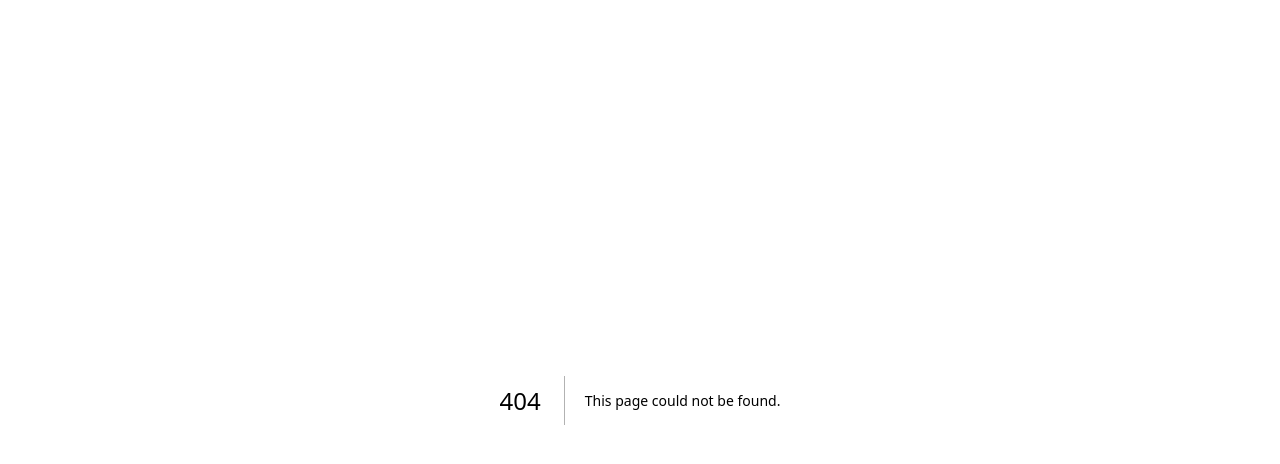
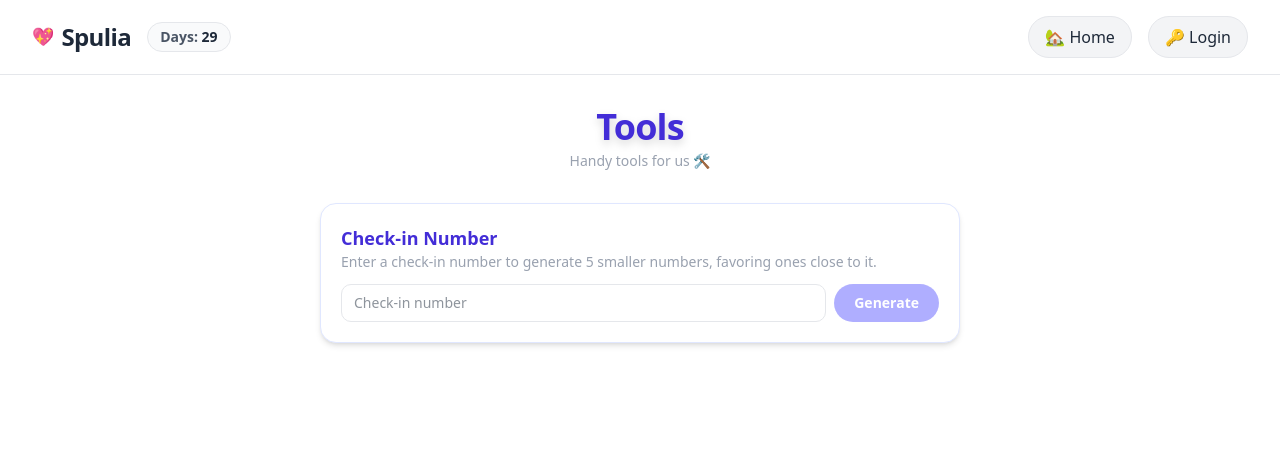
Before and after one commit to ye-spencer/spulia-website, a Next.js app in the folder spulia/: page /tools in a window 1280 px wide. Before the commit this address had no page. Shown: the top 464 px of the page. Built offline with nearby package versions, Linux system fonts and the light colour scheme.

Commit message:
Add Checkin Review

```diff
--- a/spulia/src/app/page.tsx
+++ b/spulia/src/app/page.tsx
@@ -32,6 +32,12 @@ export default function Home() {
             >
               Date Bucket List
             </Link>
+            <Link
+              href="/tools"
+              className="block w-full text-center py-3 rounded-full bg-indigo-50 text-indigo-800 font-semibold text-lg border border-indigo-200 shadow hover:bg-indigo-100 transition"
+            >
+              Tools
+            </Link>
           </nav>
         </main>
       </div>
--- /dev/null
+++ b/spulia/src/app/tools/page.tsx
@@ -0,0 +1,150 @@
+"use client";
+
+import Header from "@/components/header";
+import { useState } from "react";
+
+// How many numbers to generate per check-in.
+const PICK_COUNT = 5;
+// Smallest check-in that still has enough distinct values in 1..input to
+// produce PICK_COUNT numbers without repeating.
+const MIN_INPUT = PICK_COUNT;
+
+// How flat the weighting is. A flat baseline of FLATNESS * checkIn is added to
+// every candidate's weight, softening the bias toward larger numbers. 0 = pure
+// linear (strong top-bias); higher = closer to uniform.
+const FLATNESS = 1;
+
+/**
+ * Picks PICK_COUNT distinct numbers from 1..checkIn (the input is the upper
+ * bound; 0 is excluded). Numbers closer to the check-in are more likely, with
+ * probability falling off linearly as they get smaller. Sampling is done
+ * without replacement so the picks are distinct.
+ */
+function pickNumbers(checkIn: number): number[] {
+    const candidates = Array.from({ length: checkIn }, (_, i) => i + 1);
+    // Linear weight toward the top, plus a flat baseline that scales with the
+    // input so the bias is gentle regardless of how large the check-in is.
+    const base = FLATNESS * checkIn;
+    const weights = candidates.map((n) => n + base);
+
+    const picks: number[] = [];
+    const count = Math.min(PICK_COUNT, candidates.length);
+    for (let k = 0; k < count; k++) {
+        let total = 0;
+        for (let i = 0; i < candidates.length; i++) total += weights[i];
+
+        let r = Math.random() * total;
+        let chosen = 0;
+        for (let i = 0; i < candidates.length; i++) {
+            r -= weights[i];
+            if (r <= 0) {
+                chosen = i;
+                break;
+            }
+        }
+
+        picks.push(candidates[chosen]);
+        // Remove the chosen candidate so it can't be picked again.
+        candidates.splice(chosen, 1);
+        weights.splice(chosen, 1);
+    }
+
+    return picks;
+}
+
+function ToolBox({
+    title,
+    description,
+    children,
+}: {
+    title: string;
+    description?: string;
+    children: React.ReactNode;
+}) {
+    return (
+        <div className="w-full bg-white rounded-2xl border border-indigo-100 shadow-md p-5 flex flex-col gap-3">
+            <div>
+                <h2 className="font-bold text-indigo-700 text-lg">{title}</h2>
+                {description && <p className="text-gray-400 text-sm">{description}</p>}
+            </div>
+            {children}
+        </div>
+    );
+}
+
+function CheckInNumberTool() {
+    const [checkIn, setCheckIn] = useState("");
+    const [numbers, setNumbers] = useState<number[] | null>(null);
+
+    const parsed = parseInt(checkIn, 10);
+    const valid = !Number.isNaN(parsed) && parsed >= MIN_INPUT;
+
+    function handleGenerate() {
+        if (!valid) return;
+        setNumbers(pickNumbers(parsed));
+    }
+
+    return (
+        <div className="flex flex-col gap-3">
+            <div className="flex gap-2">
+                <input
+                    type="number"
+                    className="border border-gray-200 rounded-lg px-3 py-2 text-gray-800 text-sm focus:outline-none focus:ring-2 focus:ring-indigo-300 w-full"
+                    placeholder="Check-in number"
+                    value={checkIn}
+                    onChange={(e) => setCheckIn(e.target.value)}
+                    onKeyDown={(e) => e.key === "Enter" && handleGenerate()}
+                />
+                <button
+                    onClick={handleGenerate}
+                    disabled={!valid}
+                    className="px-5 py-2 rounded-full bg-indigo-500 text-white font-semibold text-sm hover:bg-indigo-600 transition disabled:opacity-50 shrink-0"
+                >
+                    Generate
+                </button>
+            </div>
+
+            {checkIn.trim() !== "" && !valid && (
+                <p className="text-xs text-gray-400">
+                    Enter a number of at least {MIN_INPUT}.
+                </p>
+            )}
+
+            {numbers && (
+                <div className="flex flex-wrap gap-2">
+                    {numbers.map((num, i) => (
+                        <span
+                            key={i}
+                            className="flex items-center justify-center w-12 h-12 rounded-xl bg-indigo-50 border border-indigo-200 text-indigo-800 font-bold text-lg"
+                        >
+                            {num}
+                        </span>
+                    ))}
+                </div>
+            )}
+        </div>
+    );
+}
+
+export default function ToolsPage() {
+    return (
+        <div className="min-h-screen bg-white flex flex-col items-center pb-16">
+            <Header />
+            <main className="w-full max-w-2xl flex flex-col items-center px-4">
+                <h1 className="mt-8 mb-1 text-4xl font-extrabold tracking-tight text-indigo-700 drop-shadow-lg">
+                    Tools
+                </h1>
+                <p className="text-gray-400 mb-8 text-sm">Handy tools for us 🛠️</p>
+
+                <div className="w-full flex flex-col gap-4">
+                    <ToolBox
+                        title="Check-in Number"
+                        description="Enter a check-in number to generate 5 smaller numbers, favoring ones close to it."
+                    >
+                        <CheckInNumberTool />
+                    </ToolBox>
+                </div>
+            </main>
+        </div>
+    );
+}
```
Also changed, not shown: 1 other file (tests, documents, lock files or other folders).
